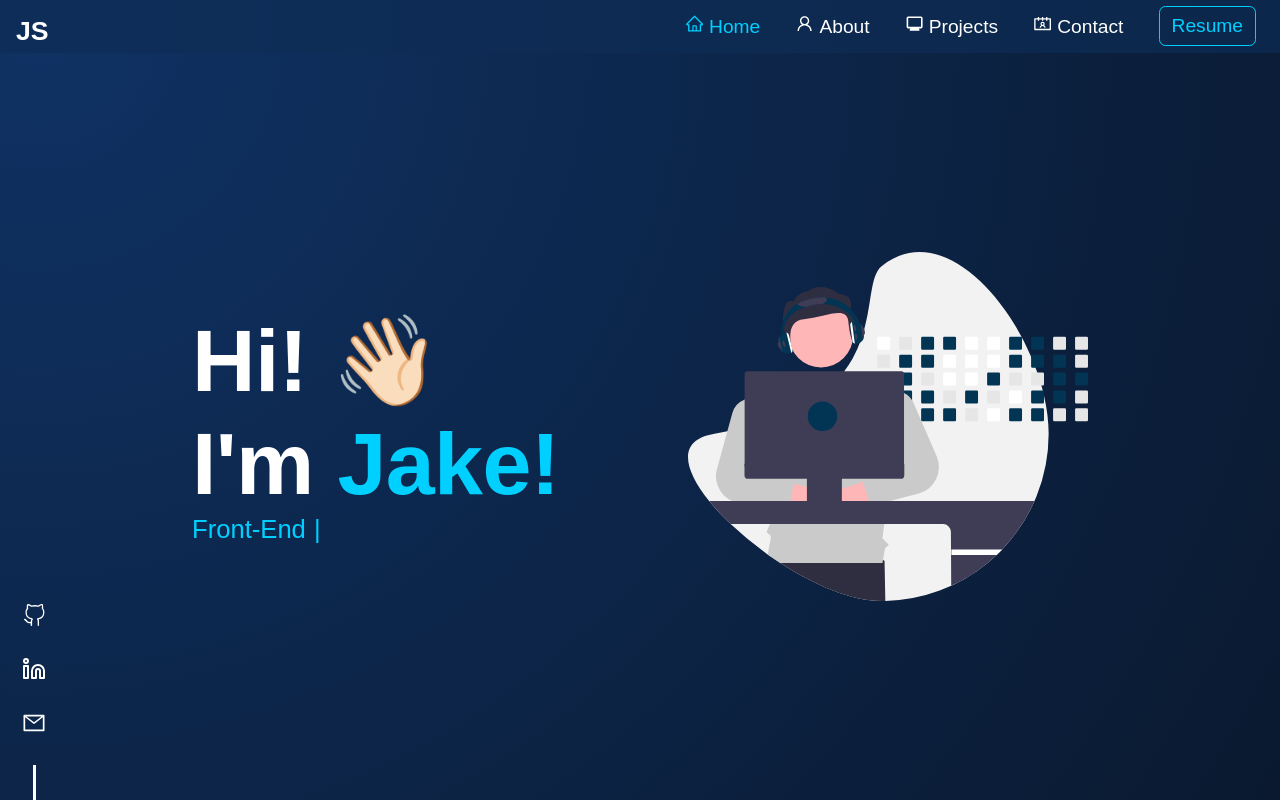
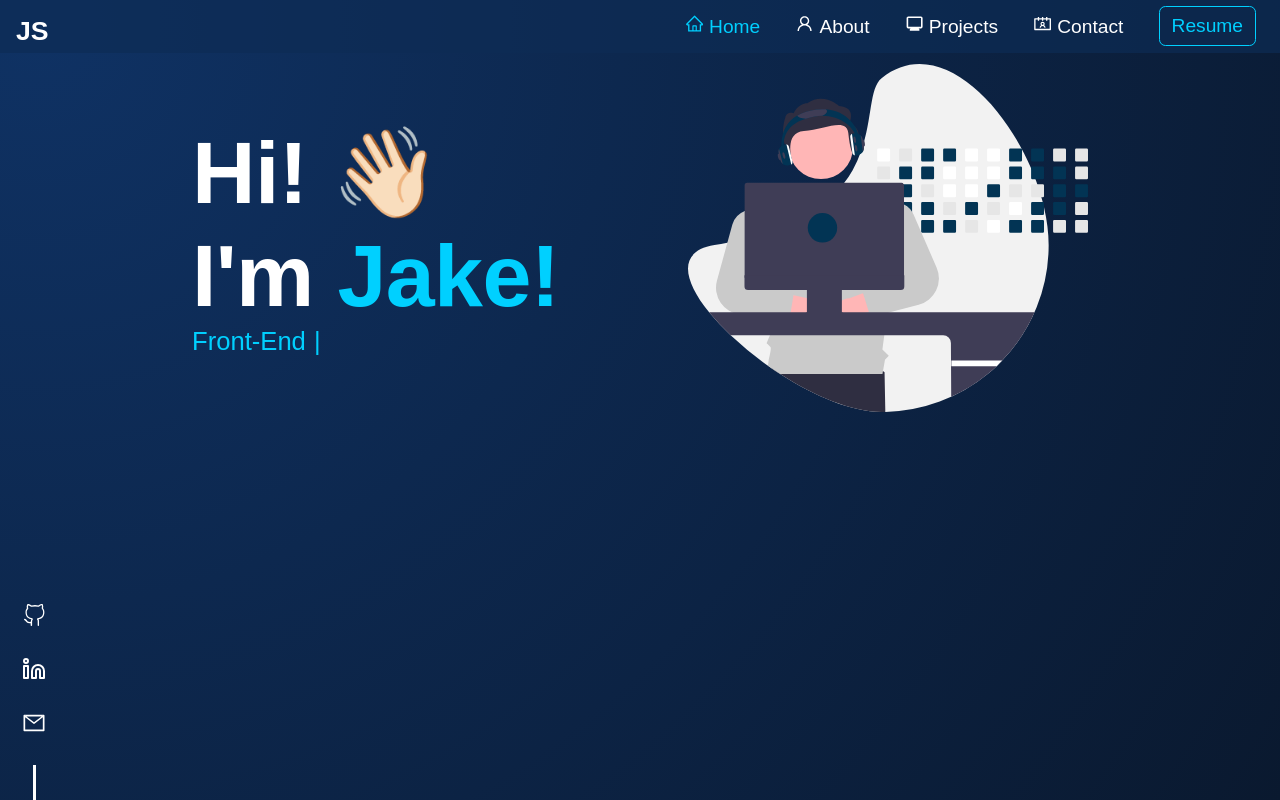
Before and after one commit to JSchoonbrood/Portfolio, a React (Create React App) app: page / in a window 1280 px wide. Built offline with nearby package versions, Linux system fonts and the light colour scheme.

Commit message:
Layout changes & component overlapping fix

```diff
--- a/src/App.scss
+++ b/src/App.scss
@@ -19,30 +19,38 @@
     flex-direction: column;
     overflow: auto;
     width: 100%;
-    height: 100%;
     &__navbar {
+      margin: 0;
+      padding: 0;
       position: sticky;
       top: 0;
+      height: 8vh;
+      z-index: 999;
     }
     &__container {
       display: flex;
       flex-direction: row;
       justify-content: center;
-      height: 100%;
+
       &-sidebar {
         position: fixed;
         top: 10;
-        height: 100%;
         width: 10%;
+        z-index: 998;
       }
       &-components {
         display: flex;
         flex-direction: column;
         width: 90%;
-        height: 100%;
-
+        z-index: 0;
       }
     }
+  }
+}
+
+@media (max-width: 575.98px), (max-width: 767.98px) {
+  .layout__container-sidebar {
+    display: None;
   }
 }
 
```
